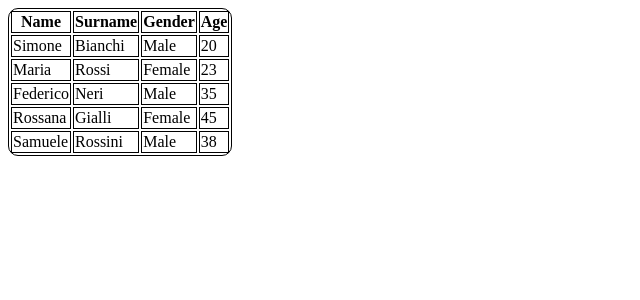
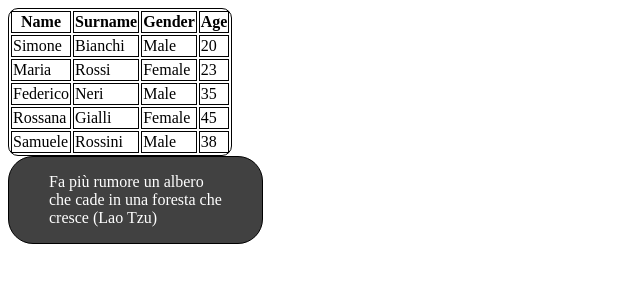
Before and after one commit to enomis-93/First-Angular-Project, an Angular app: page / in a window 1280 px wide. Shown: the top 300 px of the page, without its empty margins (0-640 px from the left). Built offline with nearby package versions, Linux system fonts and the light colour scheme.

Commit message:
Inserted content and style box component

```diff
--- a/src/app/app.component.html
+++ b/src/app/app.component.html
@@ -1 +1,2 @@
 <app-users-table></app-users-table>
+<app-quote-box></app-quote-box>
--- a/src/app/quote-box/quote-box.component.css
+++ b/src/app/quote-box/quote-box.component.css
@@ -0,0 +1,7 @@
+.quoteBox {
+  background-color: rgb(65, 65, 65);
+  border: 1px solid black;
+  border-radius: 25px;
+  color: white;
+  width: 20%;
+}
--- a/src/app/quote-box/quote-box.component.html
+++ b/src/app/quote-box/quote-box.component.html
@@ -1 +1,5 @@
-<p>quote-box works!</p>
+<div class="quoteBox">
+  <blockquote>
+    Fa più rumore un albero che cade in una foresta che cresce (Lao Tzu)
+  </blockquote>
+</div>
```
